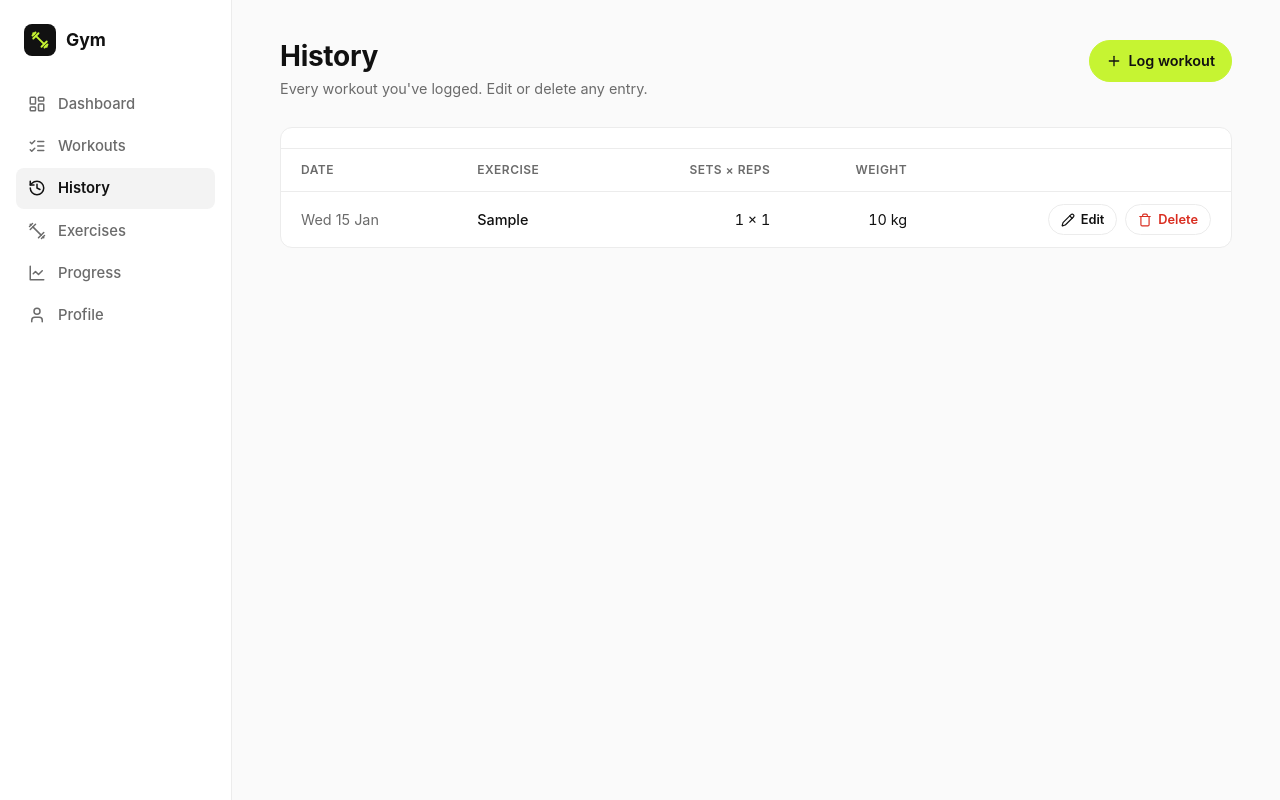
After one commit to SalamiOng/gym-app, a Flask app: page /history in a window 1280 px wide. The commit adds this page. Run offline with Flask 3, Linux system fonts and the light colour scheme; tables that the repository leaves empty hold one stand-in row (values such as "Sample post").

Commit message:
Add workout history edit and delete

```diff
--- a/gym_app/icons.py
+++ b/gym_app/icons.py
@@ -13,6 +13,9 @@ _ICONS = {
     "timer": '<line x1="10" x2="14" y1="2" y2="2"/><line x1="12" x2="15" y1="14" y2="11"/><circle cx="12" cy="14" r="8"/>',
     "trophy": '<path d="M6 9H4.5a2.5 2.5 0 0 1 0-5H6"/><path d="M18 9h1.5a2.5 2.5 0 0 0 0-5H18"/><path d="M4 22h16"/><path d="M10 14.66V17c0 .55-.47.98-.97 1.21C7.85 18.75 7 20.24 7 22"/><path d="M14 14.66V17c0 .55.47.98.97 1.21C16.15 18.75 17 20.24 17 22"/><path d="M18 2H6v7a6 6 0 0 0 12 0V2Z"/>',
     "search": '<circle cx="11" cy="11" r="8"/><path d="m21 21-4.3-4.3"/>',
+    "history": '<path d="M3 12a9 9 0 1 0 9-9 9.75 9.75 0 0 0-6.74 2.74L3 8"/><path d="M3 3v5h5"/><path d="M12 7v5l4 2"/>',
+    "pencil": '<path d="M21.174 6.812a1 1 0 0 0-3.986-3.987L3.842 16.174a2 2 0 0 0-.5.83l-1.321 4.352a.5.5 0 0 0 .623.622l4.353-1.32a2 2 0 0 0 .83-.497z"/><path d="m15 5 4 4"/>',
+    "trash": '<path d="M3 6h18"/><path d="M19 6v14c0 1-1 2-2 2H7c-1 0-2-1-2-2V6"/><path d="M8 6V4c0-1 1-2 2-2h4c1 0 2 1 2 2v2"/>',
 }
 
 
--- a/gym_app/navigation.py
+++ b/gym_app/navigation.py
@@ -11,6 +11,7 @@ class NavItem:
 NAV_ITEMS = [
     NavItem("main.dashboard", "Dashboard", "layout-dashboard"),
     NavItem("main.workouts", "Workouts", "list-checks"),
+    NavItem("main.history", "History", "history"),
     NavItem("main.exercises", "Exercises", "dumbbell"),
     NavItem("main.progress", "Progress", "line-chart"),
     NavItem("main.profile", "Profile", "user"),
--- a/gym_app/static/css/style.css
+++ b/gym_app/static/css/style.css
@@ -300,6 +300,27 @@ a {
   color: var(--accent-ink);
 }
 
+.btn-sm {
+  padding: 5px 12px;
+  font-size: 0.8rem;
+}
+
+.btn-danger {
+  color: var(--danger);
+}
+
+.btn-danger:hover {
+  filter: none;
+  background: color-mix(in srgb, var(--danger) 10%, var(--surface));
+  border-color: color-mix(in srgb, var(--danger) 40%, var(--border));
+}
+
+.form-actions {
+  display: flex;
+  gap: 10px;
+  flex-wrap: wrap;
+}
+
 /* Lists */
 
 .list {
@@ -497,6 +518,25 @@ a {
   font-variant-numeric: tabular-nums;
 }
 
+.row-actions {
+  display: inline-flex;
+  gap: 8px;
+}
+
+.row-actions form {
+  margin: 0;
+}
+
+/* Hidden on screen but still read by screen readers. */
+.visually-hidden {
+  position: absolute;
+  width: 1px;
+  height: 1px;
+  overflow: hidden;
+  clip-path: inset(50%);
+  white-space: nowrap;
+}
+
 @media (max-width: 768px) {
   .table th,
   .table td {
--- /dev/null
+++ b/gym_app/templates/pages/history.html
@@ -0,0 +1,47 @@
+{% extends "base.html" %}
+{% from "partials/macros.html" import page_header, empty_state with context %}
+{% block title %}History{% endblock %}
+
+{% block content %}
+  {% call page_header("History", "Every workout you've logged. Edit or delete any entry.") %}
+    <a href="{{ url_for('main.workouts') }}" class="btn btn-primary">{{ icon('plus', 16) }} Log workout</a>
+  {% endcall %}
+
+  {% if workouts %}
+    <section class="card history">
+      <div class="table-wrap">
+        <table class="table">
+          <thead>
+            <tr>
+              <th>Date</th><th>Exercise</th><th class="num">Sets × Reps</th><th class="num">Weight</th>
+              <th class="num"><span class="visually-hidden">Actions</span></th>
+            </tr>
+          </thead>
+          <tbody>
+            {% for w in workouts %}
+              <tr>
+                <td class="muted">{{ w.performed_on.strftime('%a') }} {{ w.performed_on.day }} {{ w.performed_on.strftime('%b') }}</td>
+                <td>{{ w.exercise }}</td>
+                <td class="num">{{ w.sets }} × {{ w.reps }}</td>
+                <td class="num">{{ w.weight | weight }} kg</td>
+                <td class="num">
+                  <div class="row-actions">
+                    <a href="{{ url_for('main.history_edit', workout_id=w.id) }}" class="btn btn-sm"
+                       aria-label="Edit {{ w.exercise }}">{{ icon('pencil', 14) }} Edit</a>
+                    <form method="post" action="{{ url_for('main.history_delete', workout_id=w.id) }}"
+                          onsubmit="return confirm('Delete this workout? This cannot be undone.');">
+                      <button type="submit" class="btn btn-sm btn-danger"
+                              aria-label="Delete {{ w.exercise }}">{{ icon('trash', 14) }} Delete</button>
+                    </form>
+                  </div>
+                </td>
+              </tr>
+            {% endfor %}
+          </tbody>
+        </table>
+      </div>
+    </section>
+  {% else %}
+    {{ empty_state("history", "No workouts yet", "Workouts you log will show up here.") }}
+  {% endif %}
+{% endblock %}
--- a/gym_app/views.py
+++ b/gym_app/views.py
@@ -1,9 +1,9 @@
 from datetime import date
 
-from flask import Blueprint, flash, redirect, render_template, request, url_for
+from flask import Blueprint, abort, flash, redirect, render_template, request, url_for
 
 from .forms import validate_workout
-from .workouts import add_workout, list_workouts
+from .workouts import add_workout, delete_workout, get_workout, list_workouts, update_workout
 
 bp = Blueprint("main", __name__)
 
@@ -45,9 +45,56 @@ def workouts():
         "pages/workouts.html",
         form=form,
         errors=errors,
-        workouts=list_workouts(),
         exercise_names=[e["name"] for e in EXERCISES],
     ), 400 if errors else 200
+
+
+@bp.route("/history")
+def history():
+    return render_template("pages/history.html", workouts=list_workouts())
+
+
+@bp.route("/history/<int:workout_id>/edit", methods=["GET", "POST"])
+def history_edit(workout_id: int):
+    workout = get_workout(workout_id)
+    if workout is None:
+        abort(404)
+
+    errors = {}
+    # Pre-fill the form with the saved values.
+    form = {
+        "exercise": workout["exercise"],
+        "sets": workout["sets"],
+        "reps": workout["reps"],
+        "weight": f"{workout['weight']:g}",
+        "performed_on": workout["performed_on"].isoformat(),
+    }
+
+    if request.method == "POST":
+        entry, errors = validate_workout(request.form)
+        if entry:
+            if not update_workout(workout_id, entry):
+                abort(404)
+            flash(f"Updated {entry.exercise}.")
+            return redirect(url_for("main.history"))
+        form = request.form
+
+    return render_template(
+        "pages/edit_workout.html",
+        workout=workout,
+        form=form,
+        errors=errors,
+        exercise_names=[e["name"] for e in EXERCISES],
+    ), 400 if errors else 200
+
+
+# POST only: a plain link (GET) could be triggered by accident, e.g. by a browser prefetching it.
+@bp.route("/history/<int:workout_id>/delete", methods=["POST"])
+def history_delete(workout_id: int):
+    if not delete_workout(workout_id):
+        abort(404)
+    flash("Workout deleted.")
+    return redirect(url_for("main.history"))
 
 
 @bp.route("/exercises")
--- a/gym_app/workouts.py
+++ b/gym_app/workouts.py
@@ -2,6 +2,12 @@ from datetime import date
 
 from .db import get_db
 from .forms import WorkoutEntry
+
+_COLUMNS = "id, exercise, sets, reps, weight, performed_on"
+
+
+def _to_dict(row) -> dict:
+    return {**row, "performed_on": date.fromisoformat(row["performed_on"])}
 
 
 def add_workout(entry: WorkoutEntry) -> None:
@@ -15,7 +21,34 @@ def add_workout(entry: WorkoutEntry) -> None:
 
 def list_workouts() -> list[dict]:
     rows = get_db().execute(
-        "SELECT id, exercise, sets, reps, weight, performed_on"
-        " FROM workouts ORDER BY performed_on DESC, id DESC"
+        f"SELECT {_COLUMNS} FROM workouts ORDER BY performed_on DESC, id DESC"
     ).fetchall()
-    return [{**row, "performed_on": date.fromisoformat(row["performed_on"])} for row in rows]
+    return [_to_dict(row) for row in rows]
+
+
+def get_workout(workout_id: int) -> dict | None:
+    row = get_db().execute(
+        f"SELECT {_COLUMNS} FROM workouts WHERE id = ?", (workout_id,)
+    ).fetchone()
+    return _to_dict(row) if row else None
+
+
+def update_workout(workout_id: int, entry: WorkoutEntry) -> bool:
+    """Returns False if no workout has that id."""
+    db = get_db()
+    cursor = db.execute(
+        "UPDATE workouts SET exercise = ?, sets = ?, reps = ?, weight = ?, performed_on = ?"
+        " WHERE id = ?",
+        (entry.exercise, entry.sets, entry.reps, entry.weight, entry.performed_on.isoformat(),
+         workout_id),
+    )
+    db.commit()
+    return cursor.rowcount > 0
+
+
+def delete_workout(workout_id: int) -> bool:
+    """Returns False if no workout has that id."""
+    db = get_db()
+    cursor = db.execute("DELETE FROM workouts WHERE id = ?", (workout_id,))
+    db.commit()
+    return cursor.rowcount > 0
```
Also changed, not shown: gym_app/templates/pages/edit_workout.html (added, +16 -0 lines), gym_app/templates/pages/workouts.html (+4 -48 lines), gym_app/templates/partials/workout_fields.html (added, +23 -0 lines).
